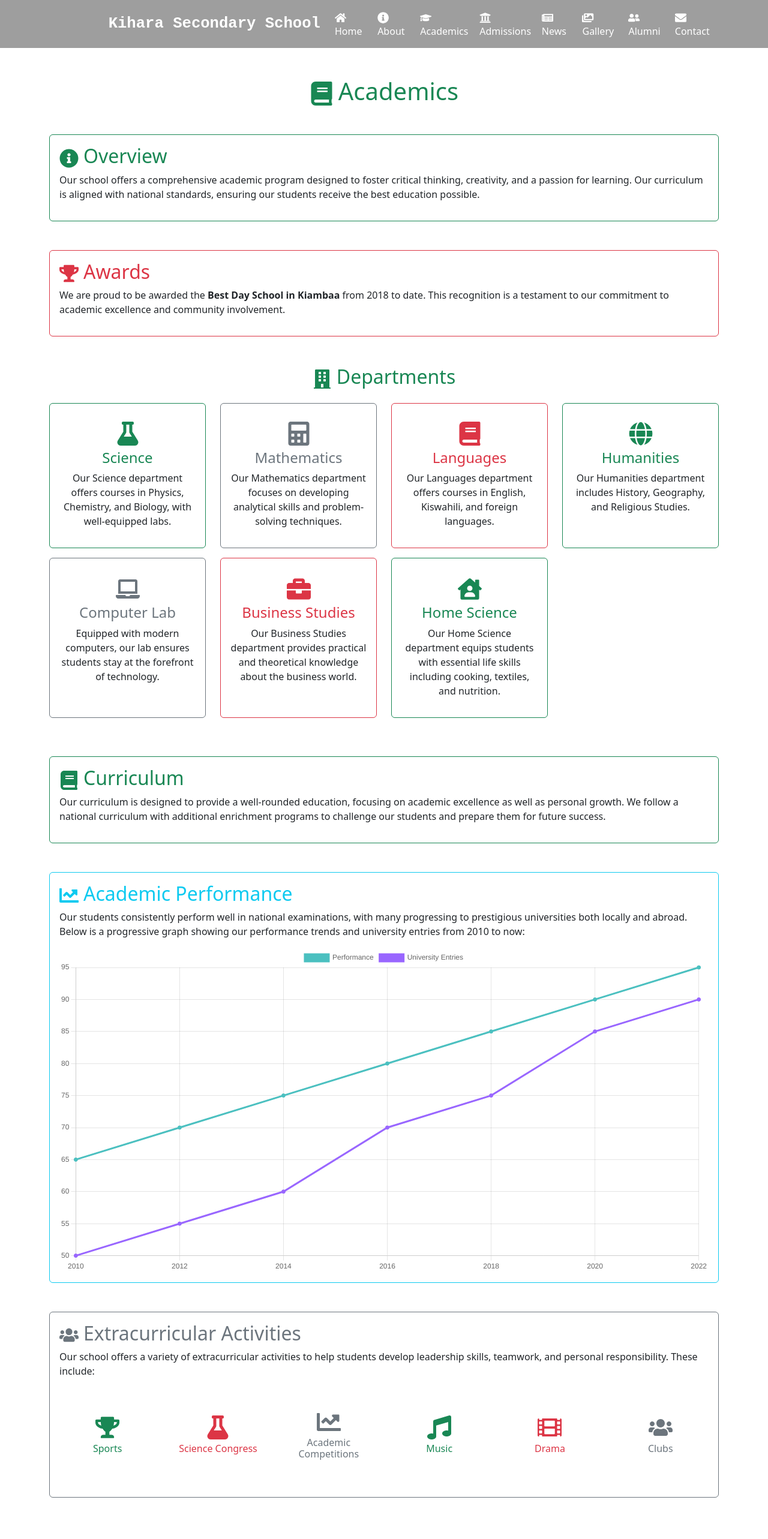
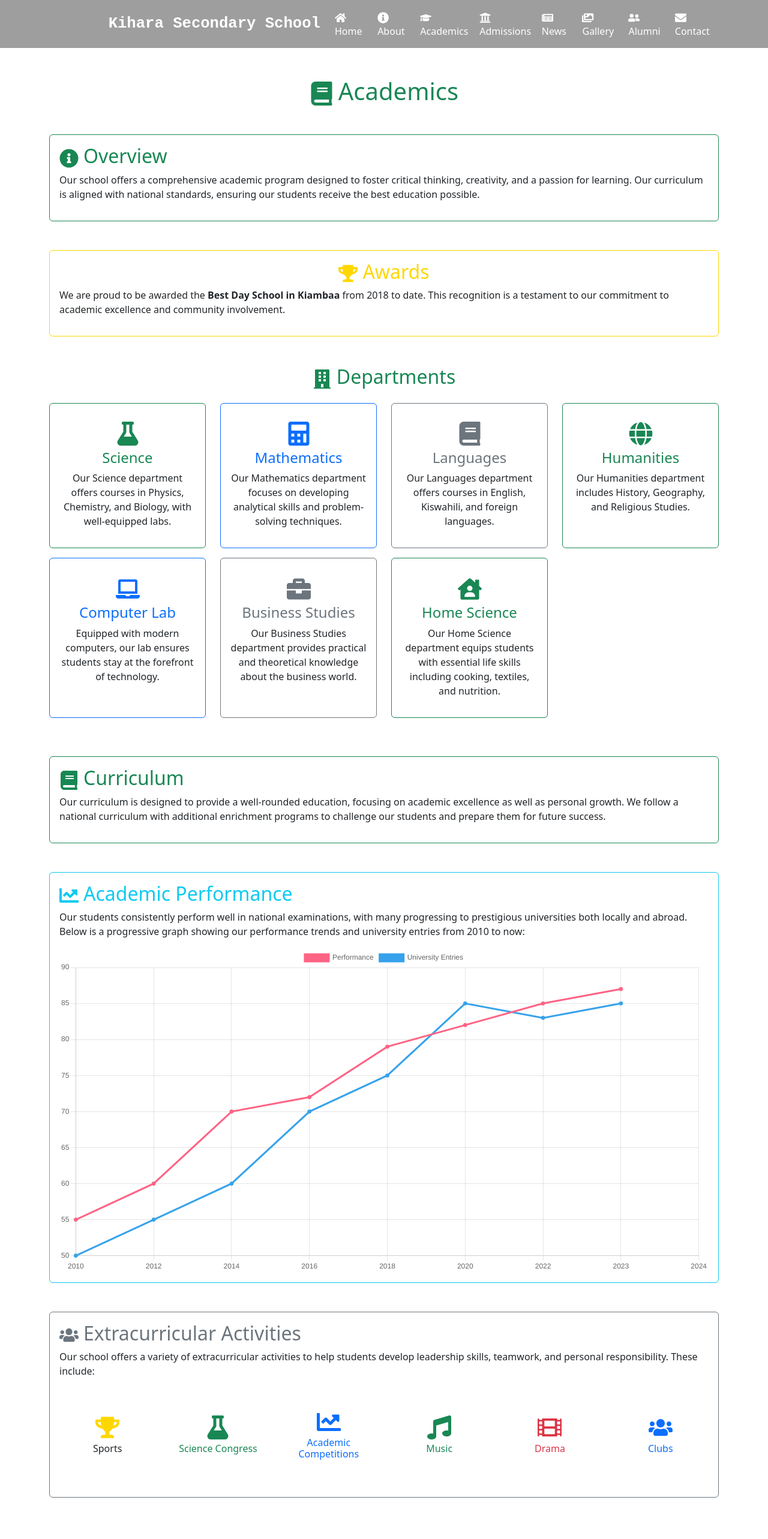
Before and after one commit to rodgersochieng/kihara-secondary, a React (Create React App) app: page /academics in a window 1280 px wide. Shown: the top 2566 px of the page at 60% size. Built offline with nearby package versions, Linux system fonts and the light colour scheme; grey boxes are pictures that could not be loaded.

Commit message:
adding academics page

```diff
--- a/src/pages/Academics.js
+++ b/src/pages/Academics.js
@@ -1,121 +1,3 @@
-// import React from 'react';
-// import { Container, Row, Col, Card } from 'react-bootstrap';
-// import { Line } from 'react-chartjs-2'; // Assuming you're using chart.js for the performance graph
-// import 'chart.js/auto'; // To avoid issues with registering chart types
-// // import './Academics.css';
-
-// const Academics = () => {
-//   // Sample data for progressive performance graph
-//   const data = {
-//     labels: ['2010', '2012', '2014', '2016', '2018', '2020', '2022'],
-//     datasets: [
-//       {
-//         label: 'Performance',
-//         data: [65, 70, 75, 80, 85, 90, 95],
-//         fill: false,
-//         backgroundColor: 'rgba(75,192,192,1)',
-//         borderColor: 'rgba(75,192,192,1)',
-//       },
-//       {
-//         label: 'University Entries',
-//         data: [50, 55, 60, 70, 75, 85, 90],
-//         fill: false,
-//         backgroundColor: 'rgba(153,102,255,1)',
-//         borderColor: 'rgba(153,102,255,1)',
-//       },
-//     ],
-//   };
-
-//   return (
-//     <Container className="py-5">
-//       <h1 className="text-center mb-5 text-primary"><i className="bi bi-book me-2"></i>Academics</h1>
-
-//       {/* Academic Overview Section */}
-//       <Card className="mb-5 border-primary">
-//         <Card.Body>
-//           <h2 className="text-primary"><i className="bi bi-info-circle me-2"></i>Overview</h2>
-//           <p>Our school offers a comprehensive academic program designed to foster critical thinking, creativity, and a passion for learning. Our curriculum is aligned with national standards, ensuring our students receive the best education possible.</p>
-//         </Card.Body>
-//       </Card>
-
-//       {/* Awards Section */}
-//       <Card className="mb-5 border-warning">
-//         <Card.Body>
-//           <h2 className="text-warning"><i className="bi bi-award me-2"></i>Awards</h2>
-//           <p>We are proud to be awarded the <strong>Best Day School in Kiambaa</strong> from 2018 to date. This recognition is a testament to our commitment to academic excellence and community involvement.</p>
-//         </Card.Body>
-//       </Card>
-
-//       {/* Departments Section */}
-//       <h2 className="text-center mb-4 text-primary"><i className="bi bi-building me-2"></i>Departments</h2>
-//       <Row className="mb-5">
-//         {[
-//           { name: 'Science', icon: 'bi-flask', description: 'Our Science department offers courses in Physics, Chemistry, and Biology, with well-equipped labs.' },
-//           { name: 'Mathematics', icon: 'bi-calculator', description: 'Our Mathematics department focuses on developing analytical skills and problem-solving techniques.' },
-//           { name: 'Languages', icon: 'bi-book', description: 'Our Languages department offers courses in English, Kiswahili, and foreign languages.' },
-//           { name: 'Humanities', icon: 'bi-globe', description: 'Our Humanities department includes History, Geography, and Religious Studies.' },
-//           { name: 'Computer Lab', icon: 'bi-laptop', description: 'Equipped with modern computers, our lab ensures students stay at the forefront of technology.' },
-//           { name: 'Business Studies', icon: 'bi-briefcase', description: 'Our Business Studies department provides practical and theoretical knowledge about the business world.' },
-//           { name: 'Home Science', icon: 'bi-house', description: 'Our Home Science department equips students with essential life skills including cooking, textiles, and nutrition.' }
-//         ].map((dept, index) => (
-//           <Col key={index} md={3} sm={6} className="mb-3">
-//             <Card className="text-center h-100 border-primary department-card">
-//               <Card.Body>
-//                 <i className={`bi ${dept.icon} fs-1 text-primary mb-3`}></i>
-//                 <h4 className="text-primary">{dept.name}</h4>
-//                 <p>{dept.description}</p>
-//               </Card.Body>
-//             </Card>
-//           </Col>
-//         ))}
-//       </Row>
-
-//       {/* Curriculum Section */}
-//       <Card className="mb-5 border-success">
-//         <Card.Body>
-//           <h2 className="text-success"><i className="bi bi-journal-bookmark me-2"></i>Curriculum</h2>
-//           <p>Our curriculum is designed to provide a well-rounded education, focusing on academic excellence as well as personal growth. We follow a national curriculum with additional enrichment programs to challenge our students and prepare them for future success.</p>
-//         </Card.Body>
-//       </Card>
-
-//       {/* Academic Performance Section */}
-//       <Card className="mb-5 border-info">
-//         <Card.Body>
-//           <h2 className="text-info"><i className="bi bi-bar-chart me-2"></i>Academic Performance</h2>
-//           <p>Our students consistently perform well in national examinations, with many progressing to prestigious universities both locally and abroad. Below is a progressive graph showing our performance trends and university entries from 2010 to now:</p>
-//           <Line data={data} />
-//         </Card.Body>
-//       </Card>
-
-//       {/* Extracurricular Activities Section */}
-//       <Card className="mb-5 border-secondary">
-//         <Card.Body>
-//           <h2 className="text-secondary"><i className="bi bi-people me-2"></i>Extracurricular Activities</h2>
-//           <p>Our school offers a variety of extracurricular activities to help students develop leadership skills, teamwork, and personal responsibility. These include:</p>
-//           <Row>
-//             {[
-//               { name: 'Sports', icon: 'bi-trophy' },
-//               { name: 'Science Congress', icon: 'bi-flask' },
-//               { name: 'Academic Competitions', icon: 'bi-graph-up' },
-//               { name: 'Music', icon: 'bi-music-note-beamed' },
-//               { name: 'Drama', icon: 'bi-film' },
-//               { name: 'Clubs', icon: 'bi-people' }
-//             ].map((activity, index) => (
-//               <Col key={index} md={2} sm={4} className="text-center mb-3">
-//                 <i className={`bi ${activity.icon} fs-1 text-secondary`}></i>
-//                 <h6>{activity.name}</h6>
-//               </Col>
-//             ))}
-//           </Row>
-//         </Card.Body>
-//       </Card>
-//     </Container>
-//   );
-// };
-
-// export default Academics;
-
-
 
 import React, { useState } from 'react';
 import { Container, Row, Col, Card } from 'react-bootstrap';
@@ -142,21 +24,21 @@ const Academics = () => {
   const [flipped, setFlipped] = useState({});
 
   const data = {
-    labels: ['2010', '2012', '2014', '2016', '2018', '2020', '2022'],
+    labels: ['2010', '2012', '2014', '2016', '2018', '2020', '2022','2023','2024'],
     datasets: [
       {
         label: 'Performance',
-        data: [65, 70, 75, 80, 85, 90, 95],
+        data: [55, 60, 70, 72, 79, 82, 85,87,],
         fill: false,
-        backgroundColor: 'rgba(75,192,192,1)',
-        borderColor: 'rgba(75,192,192,1)',
+        backgroundColor: '#FF6384',
+        borderColor: '#FF6384',
       },
       {
         label: 'University Entries',
-        data: [50, 55, 60, 70, 75, 85, 90],
+        data: [50, 55, 60, 70, 75, 85, 83,85,],
         fill: false,
-        backgroundColor: 'rgba(153,102,255,1)',
-        borderColor: 'rgba(153,102,255,1)',
+        backgroundColor: '#36A2EB',
+        borderColor: '#36A2EB',
       },
     ],
   };
@@ -205,8 +87,11 @@ const Academics = () => {
             align-items: center;
           }
           .extracurricular-back {
-            background-color: #f8f9fa;
+            background-color: gold;
             transform: rotateY(180deg);
+          }
+          .extracurricular-icon {
+            color: gold;
           }
         `}
       </style>
@@ -220,28 +105,39 @@ const Academics = () => {
         </Card.Body>
       </Card>
 
-      <Card className="mb-5 border-danger">
+      {/* <Card className="mb-5 border-#FFD700">
         <Card.Body>
-          <h2 className="text-danger"><FaTrophy className="me-2" />Awards</h2>
+          <h2 className="text-#FFD700"><FaTrophy className="me-2" />Awards</h2>
           <p>We are proud to be awarded the <strong>Best Day School in Kiambaa</strong> from 2018 to date. This recognition is a testament to our commitment to academic excellence and community involvement.</p>
         </Card.Body>
-      </Card>
+      </Card> */}
+<Card className="mb-5" style={{ borderColor: '#FFD700', borderWidth: '1px', borderStyle: 'solid' }}>
+  <Card.Body>
+    <h2 className="text-center" style={{ color: '#FFD700' }}>
+      <FaTrophy className="me-2" />
+      Awards
+    </h2>
+    <p>We are proud to be awarded the <strong>Best Day School in Kiambaa</strong> from 2018 to date. This recognition is a testament to our commitment to academic excellence and community involvement.</p>
+  </Card.Body>
+</Card>
+
+
 
       <h2 className="text-center mb-4 text-success"><FaBuilding className="me-2" />Departments</h2>
       <Row className="mb-5">
         {[
           { name: 'Science', icon: <FaFlask />, description: 'Our Science department offers courses in Physics, Chemistry, and Biology, with well-equipped labs.', color: 'success' },
-          { name: 'Mathematics', icon: <FaCalculator />, description: 'Our Mathematics department focuses on developing analytical skills and problem-solving techniques.', color: 'secondary' },
-          { name: 'Languages', icon: <FaBook />, description: 'Our Languages department offers courses in English, Kiswahili, and foreign languages.', color: 'danger' },
+          { name: 'Mathematics', icon: <FaCalculator />, description: 'Our Mathematics department focuses on developing analytical skills and problem-solving techniques.', color: 'primary' },
+          { name: 'Languages', icon: <FaBook />, description: 'Our Languages department offers courses in English, Kiswahili, and foreign languages.', color: 'secondary' },
           { name: 'Humanities', icon: <FaGlobe />, description: 'Our Humanities department includes History, Geography, and Religious Studies.', color: 'success' },
-          { name: 'Computer Lab', icon: <FaLaptop />, description: 'Equipped with modern computers, our lab ensures students stay at the forefront of technology.', color: 'secondary' },
-          { name: 'Business Studies', icon: <FaBriefcase />, description: 'Our Business Studies department provides practical and theoretical knowledge about the business world.', color: 'danger' },
+          { name: 'Computer Lab', icon: <FaLaptop />, description: 'Equipped with modern computers, our lab ensures students stay at the forefront of technology.', color: 'primary' },
+          { name: 'Business Studies', icon: <FaBriefcase />, description: 'Our Business Studies department provides practical and theoretical knowledge about the business world.', color: 'secondary' },
           { name: 'Home Science', icon: <FaHouseUser />, description: 'Our Home Science department equips students with essential life skills including cooking, textiles, and nutrition.', color: 'success' }
         ].map((dept, index) => (
           <Col key={index} md={3} sm={6} className="mb-3">
             <Card className={`text-center h-100 border-${dept.color} department-card`}>
               <Card.Body>
-                <span className={`fs-1 text-${dept.color} mb-3`}>{dept.icon}</span>
+                <span className={`fs-1 text-${dept.color} department-icon`}>{dept.icon}</span>
                 <h4 className={`text-${dept.color}`}>{dept.name}</h4>
                 <p>{dept.description}</p>
               </Card.Body>
@@ -271,12 +167,12 @@ const Academics = () => {
           <p>Our school offers a variety of extracurricular activities to help students develop leadership skills, teamwork, and personal responsibility. These include:</p>
           <Row>
             {[
-              { name: 'Sports', icon: <FaTrophy />, color: 'success', awards: ['Regional Champions 2022', 'Regional Champions 2023'] },
-              { name: 'Science Congress', icon: <FaFlask />, color: 'danger', awards: ['Regional Champions 2021', 'Regional Champions 2022'] },
-              { name: 'Academic Competitions', icon: <FaChartLine />, color: 'secondary', awards: ['Regional Champions 2020', 'Regional Champions 2021'] },
+              { name: 'Sports', icon: <FaTrophy />, color: '#FFD700', awards: ['Regional Champions 2022', 'Regional Champions 2023'] },
+              { name: 'Science Congress', icon: <FaFlask />, color: 'success', awards: ['Regional Champions 2021', 'Regional Champions 2022'] },
+              { name: 'Academic Competitions', icon: <FaChartLine />, color: 'primary', awards: ['Regional Champions 2020', 'Regional Champions 2021'] },
               { name: 'Music', icon: <FaMusic />, color: 'success', awards: ['Regional Champions 2019', 'Regional Champions 2022'] },
-              { name: 'Drama', icon: <FaFilm />, color: 'danger', awards: ['Regional Champiosn 2021', 'Regional Champions 2022'] },
-              { name: 'Clubs', icon: <FaUsers />, color: 'secondary', awards: ['Regional Champions 2020', 'Regional Champions 2021'] }
+              { name: 'Drama', icon: <FaFilm />, color: 'danger', awards: ['Regional Champions 2021', 'Regional Champions 2022'] },
+              { name: 'Clubs', icon: <FaUsers />, color: 'primary', awards: ['Regional Champions 2020', 'Regional Champions 2021'] }
             ].map((activity, index) => (
               <Col key={index} md={2} sm={4} className="mb-3">
                 <div
@@ -285,7 +181,7 @@ const Academics = () => {
                 >
                   <div className="extracurricular-inner">
                     <div className="extracurricular-front">
-                      <span className={`fs-1 text-${activity.color}`}>{activity.icon}</span>
+                      <span className={`fs-1 text-${activity.color} extracurricular-icon`}>{activity.icon}</span>
                       <h6 className={`text-${activity.color}`}>{activity.name}</h6>
                     </div>
                     <div className="extracurricular-back">
```
